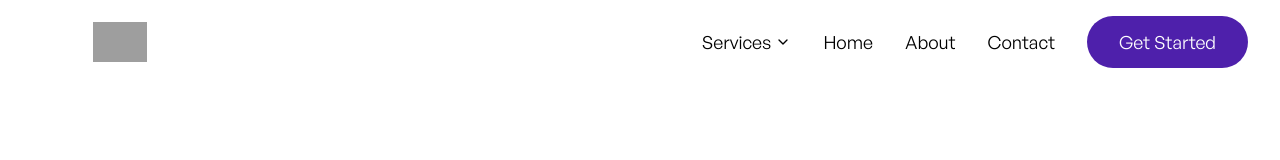
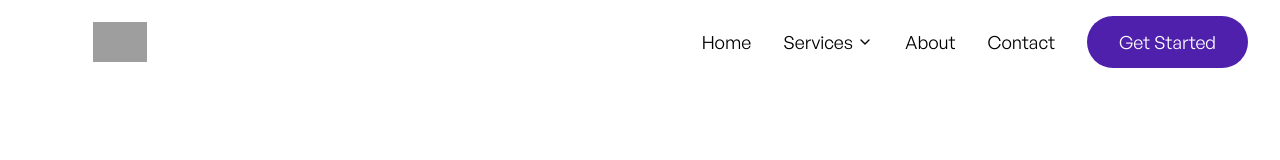
Before and after one commit to chanmaxsolutions/tapskal, a Next.js app: page / in a window 1280 px wide. Shown: the top 160 px of the page. Built offline with nearby package versions, Linux system fonts and the light colour scheme; grey boxes are pictures that could not be loaded; a web font is replaced by a local one.

Commit message:
Update index.tsx

```diff
--- a/components/Navigation/index.tsx
+++ b/components/Navigation/index.tsx
@@ -52,20 +52,28 @@ const Navigation = () => {
 
           {/* Desktop Navigation */}
           <div className="hidden md:flex items-center space-x-8">
+            {/* Regular Nav Links including Home first */}
+            <Link
+              href="/"
+              className="text-dark hover:text-primary transition-colors duration-300 font-sfpro text-lg"
+            >
+              Home
+            </Link>
+
             {/* Services Dropdown */}
             <div
-              className="relative"
-              onMouseEnter={() => setIsServicesOpen(true)}
-              onMouseLeave={() => setIsServicesOpen(false)}
+              className="relative group"
             >
               <button className="text-dark hover:text-primary transition-colors duration-300 font-sfpro text-lg flex items-center gap-1">
                 Services
                 <ChevronDown className="w-4 h-4" />
               </button>
 
+              {/* Invisible gap filler */}
+              <div className="absolute top-full left-0 w-full h-4"></div>
+
               {/* Dropdown Menu */}
-              {isServicesOpen && (
-                <div className="absolute top-full left-0 w-64 bg-white shadow-lg rounded-xl py-2 mt-2">
+              <div className="absolute hidden group-hover:block top-[calc(100%+1rem)] left-0 w-64 bg-white shadow-lg rounded-xl py-2">
                 {services.map((service) => (
                   <Link
                     key={service.label}
@@ -76,11 +84,10 @@ const Navigation = () => {
                   </Link>
                 ))}
               </div>
-              )}
             </div>
 
-            {/* Other Nav Links */}
-            {navLinks.map((link) => (
+            {/* Other Nav Links excluding Home */}
+            {navLinks.slice(1).map((link) => (
               <Link
                 key={link.label}
                 href={link.href}
@@ -115,6 +122,15 @@ const Navigation = () => {
         {isOpen && (
           <div className="md:hidden absolute top-full left-0 w-full bg-white shadow-lg animate-fade-in">
             <div className="container-custom py-4 flex flex-col space-y-4">
+              {/* Home link first */}
+              <Link
+                href="/"
+                className="text-dark hover:text-primary transition-colors duration-300 font-sfpro text-lg"
+                onClick={() => setIsOpen(false)}
+              >
+                Home
+              </Link>
+
               {/* Mobile Services Dropdown */}
               <div className="space-y-3">
                 <button
@@ -143,8 +159,8 @@ const Navigation = () => {
                 )}
               </div>
 
-              {/* Other Nav Links */}
-              {navLinks.map((link) => (
+              {/* Other Nav Links excluding Home */}
+              {navLinks.slice(1).map((link) => (
                 <Link
                   key={link.label}
                   href={link.href}
```
Lines whose indentation alone changed are shown as unchanged.
